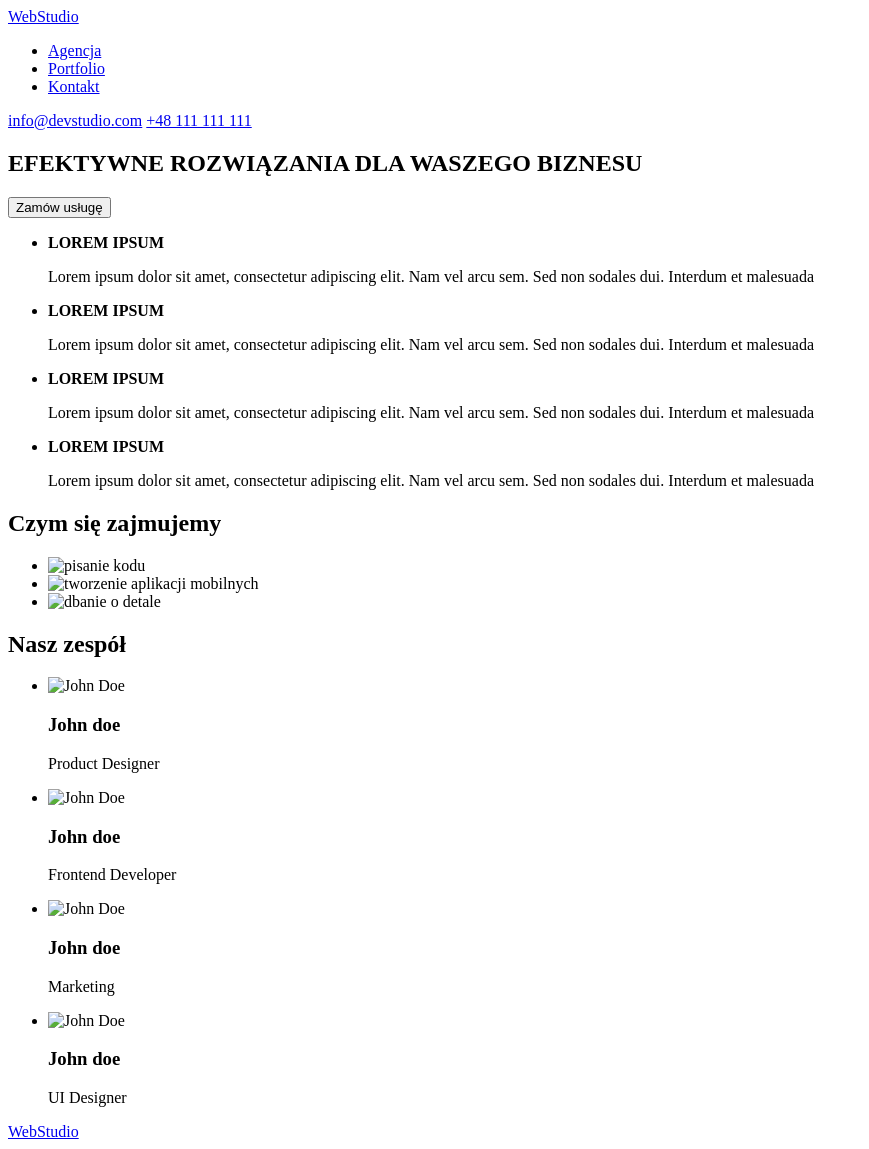
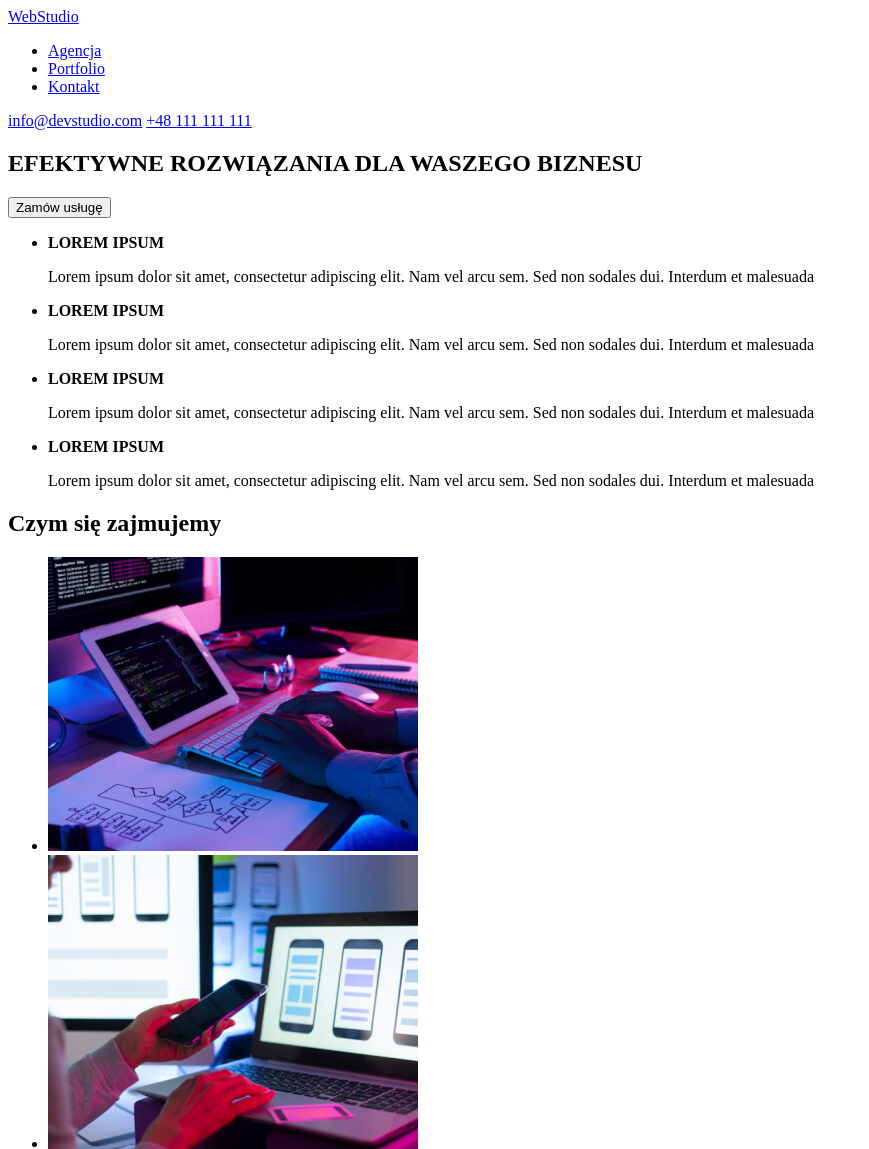
Before and after one commit to monika-mikolajczyk/goit-markup-hw-01, a plain HTML site: page index.html in a window 1280 px wide. Shown: the top 1149 px of the page, without its empty margins (0-869 px from the left). Drawn offline with Linux system fonts and the light colour scheme; the site is published under a folder, as on GitHub Pages, so addresses that start at the root find nothing.

Commit message:
usunęłam średniki sprzed "images"

```diff
--- a/index.html
+++ b/index.html
@@ -54,9 +54,9 @@
     <h2>Czym się zajmujemy</h2>
     <div>
         <ul>
-            <li><img src="/images/services/coding.jpg" alt="pisanie kodu" width="370" height="294"></li>
-            <li><img src="/images/services/mobility.jpg" alt="tworzenie aplikacji mobilnych" width="370" height="294"></li>
-            <li><img src="/images/services/details.jpg" alt="dbanie o detale" width="370" height="294"></li>
+            <li><img src="images/services/coding.jpg" alt="pisanie kodu" width="370" height="294"></li>
+            <li><img src="images/services/mobility.jpg" alt="tworzenie aplikacji mobilnych" width="370" height="294"></li>
+            <li><img src="images/services/details.jpg" alt="dbanie o detale" width="370" height="294"></li>
         </ul>
     </div>
 </section>
@@ -66,22 +66,22 @@
     <div>
         <ul>
             <li>
-                <img src="/images/team/person1.jpg" alt="John Doe" width="810" height="780">
+                <img src="images/team/person1.jpg" alt="John Doe" width="810" height="780">
                     <h3>John doe</h3>
                     <p>Product Designer</p>
             </li>
             <li>
-                <img src="/images/team/person2.jpg" alt="John Doe" width="810" height="780">
+                <img src="images/team/person2.jpg" alt="John Doe" width="810" height="780">
                     <h3>John doe</h3>
                     <p>Frontend Developer</p>
             </li>
             <li>
-                <img src="/images/team/person3.jpg" alt="John Doe" width="810" height="780">
+                <img src="images/team/person3.jpg" alt="John Doe" width="810" height="780">
                     <h3>John doe</h3>
                     <p>Marketing</p>
             </li>
             <li>
-                <img src="/images/team/person4.jpg" alt="John Doe" width="810" height="780">
+                <img src="images/team/person4.jpg" alt="John Doe" width="810" height="780">
                     <h3>John doe</h3>
                     <p>UI Designer</p>
             </li>
```
